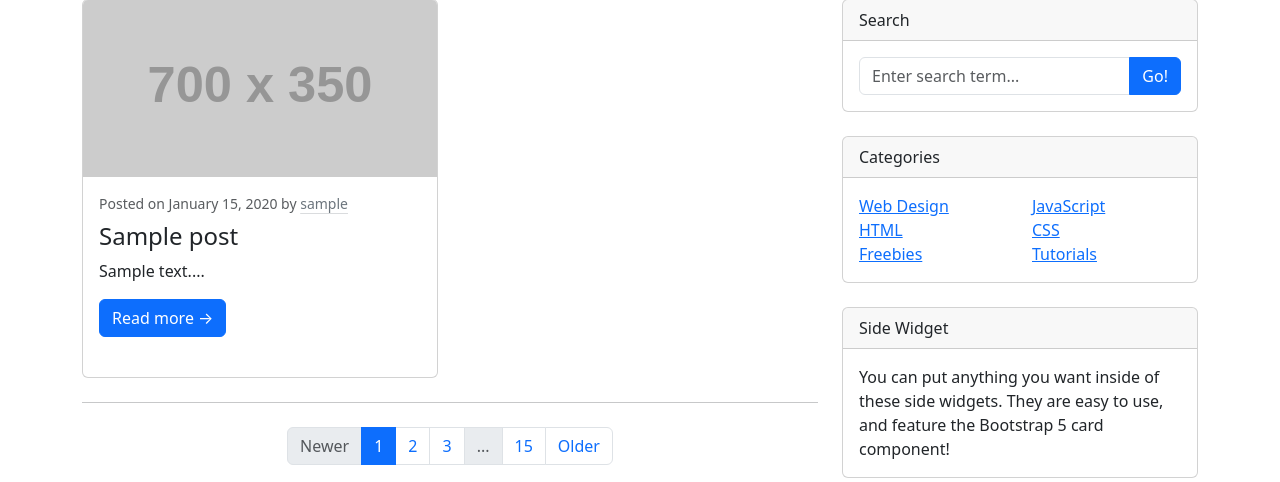
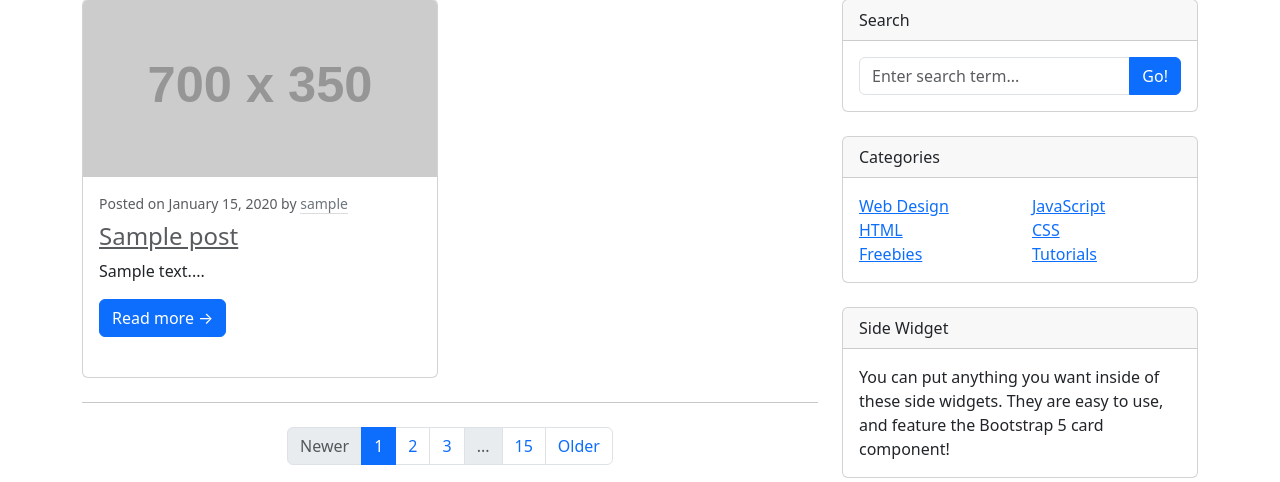
Before and after one commit to hoquenazmul/djblogger, a Django app: page / in a window 1280 px wide. Shown: the part 360-842 px from the top of the page. Run offline with Django 5.2, Linux system fonts and the light colour scheme; tables that the repository leaves empty hold one stand-in row (values such as "Sample post"); grey boxes labelled with a size stand in for pictures from a placeholder-image service; some libraries are stand-ins or nearby versions.

Commit message:
Added detail page link to blog title

```diff
--- a/blog/templates/blog/partials/posts.html
+++ b/blog/templates/blog/partials/posts.html
@@ -10,7 +10,7 @@
                             {{ object.author }}
                         </a>
                     </div>
-                    <h2 class="card-title h4">{{ object.title }}</h2>
+                    <h2 class="card-title h4"><a class="text-muted" href="{% url 'post_detail' object.id %}">{{ object.title }}</a></h2>
                     <p class="card-text">{{ object.content|slice:":120" }}...</p>
                     <a class="btn btn-primary" href="{% url 'post_detail' object.id %}">Read more →</a>
                 </div>
```
